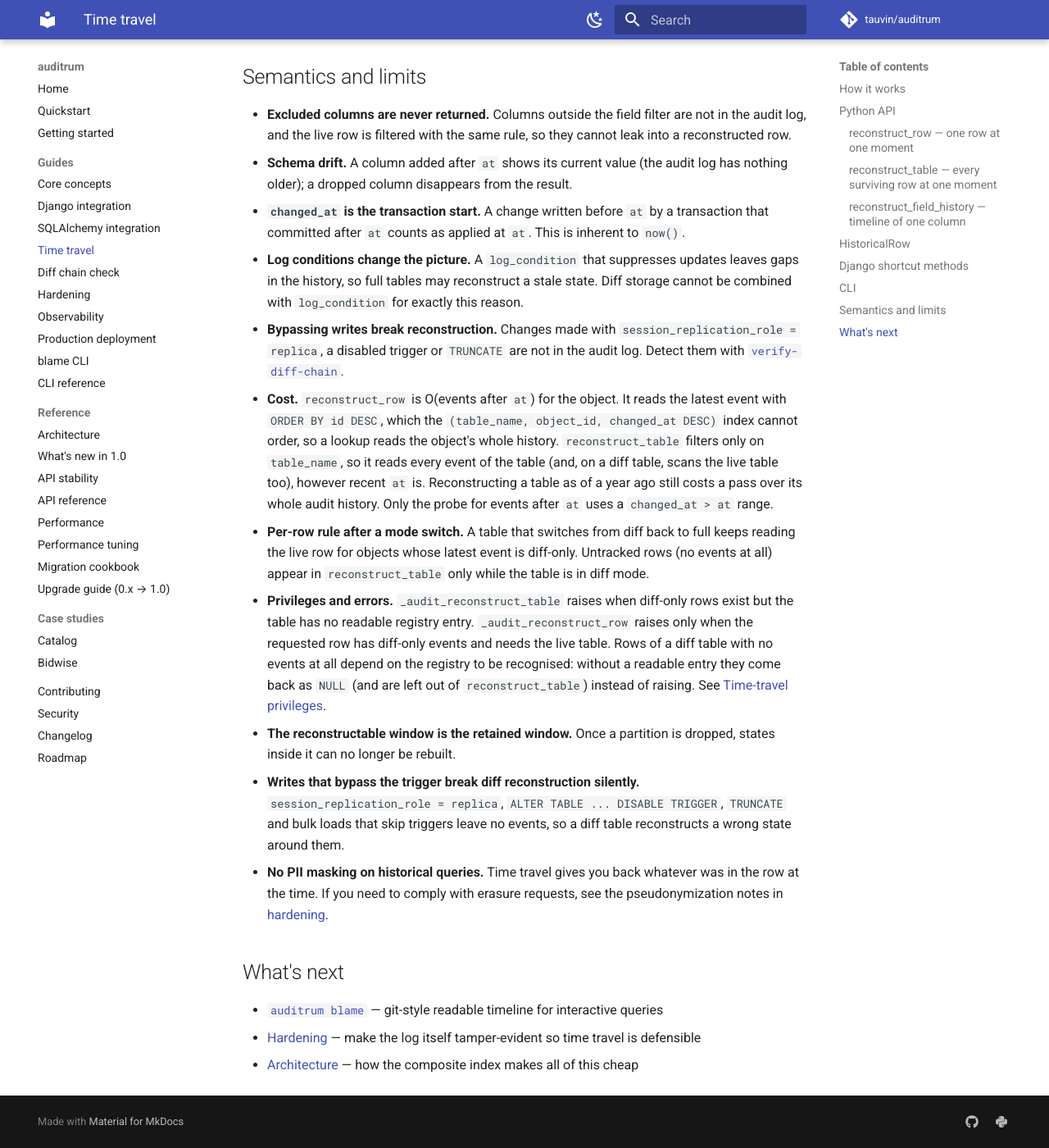
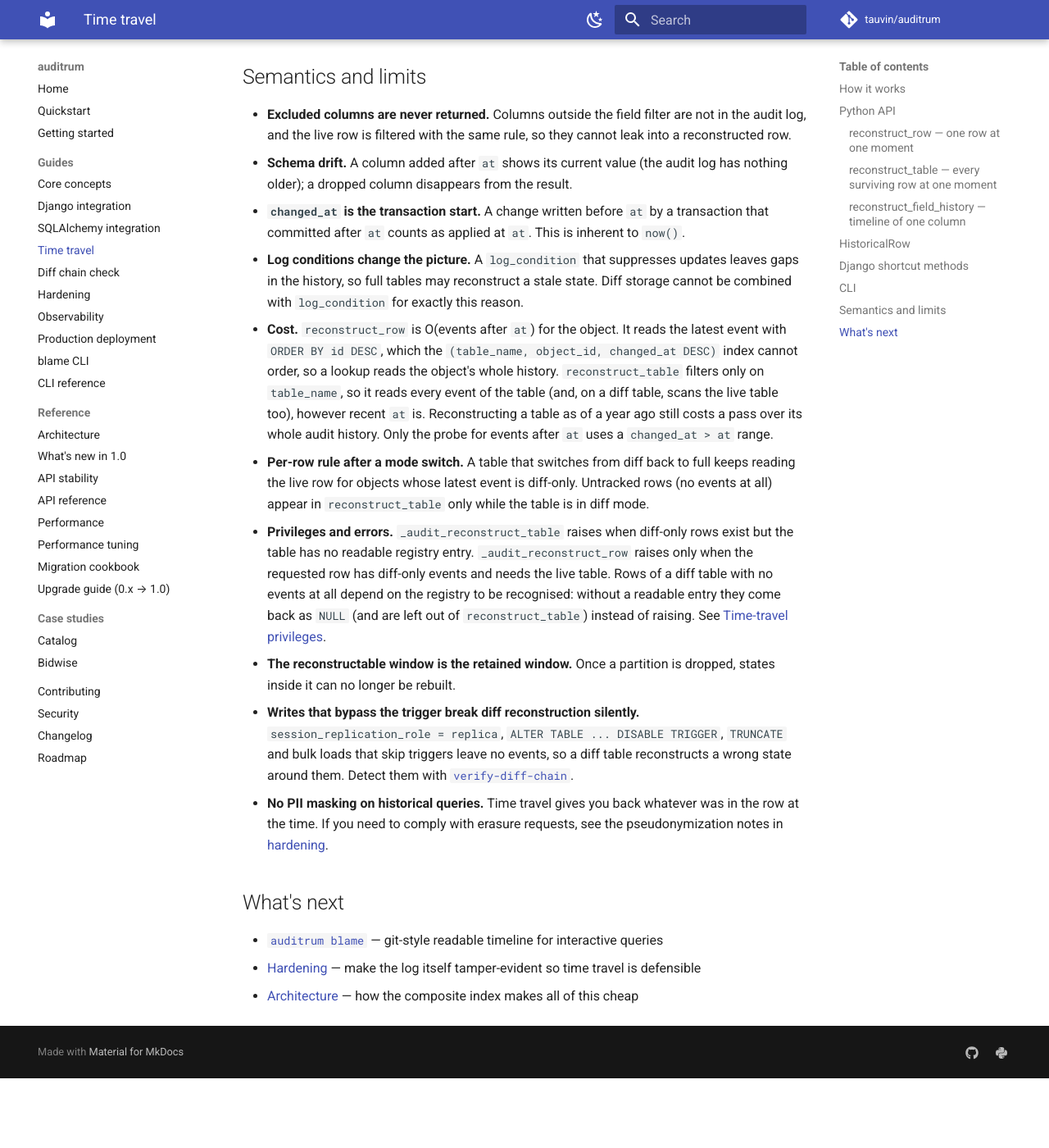
Before and after one commit to tauvin/auditrum, an MkDocs documentation site: the page built from docs/time-travel.md, in a window 1280 px wide and 1400 px high, scrolled down 4679 px. Shown: the whole window at 82% size. Built offline with MkDocs 1.6.1 and Material for MkDocs 9.7.7, drawn with Linux system fonts in a browser that asks for light colours; comment, search, counter and statistics services are not loaded; after the commit the page ends 5994 px from its top, so only the background shows below that.

Commit message:
Link verify-diff-chain from the existing time-travel warning

```diff
--- a/docs/time-travel.md
+++ b/docs/time-travel.md
@@ -250,10 +250,6 @@ loader.
   suppresses updates leaves gaps in the history, so full tables may
   reconstruct a stale state. Diff storage cannot be combined with
   `log_condition` for exactly this reason.
-- **Bypassing writes break reconstruction.** Changes made with
-  `session_replication_role = replica`, a disabled trigger or `TRUNCATE`
-  are not in the audit log. Detect them with
-  [`verify-diff-chain`](diff-chain.md).
 - **Cost.** `reconstruct_row` is O(events after `at`) for the object.
   It reads the latest event with `ORDER BY id DESC`, which the
   `(table_name, object_id, changed_at DESC)` index cannot order, so a
```
Also changed, not shown: other parts of docs/time-travel.md (+1 -0 lines).
